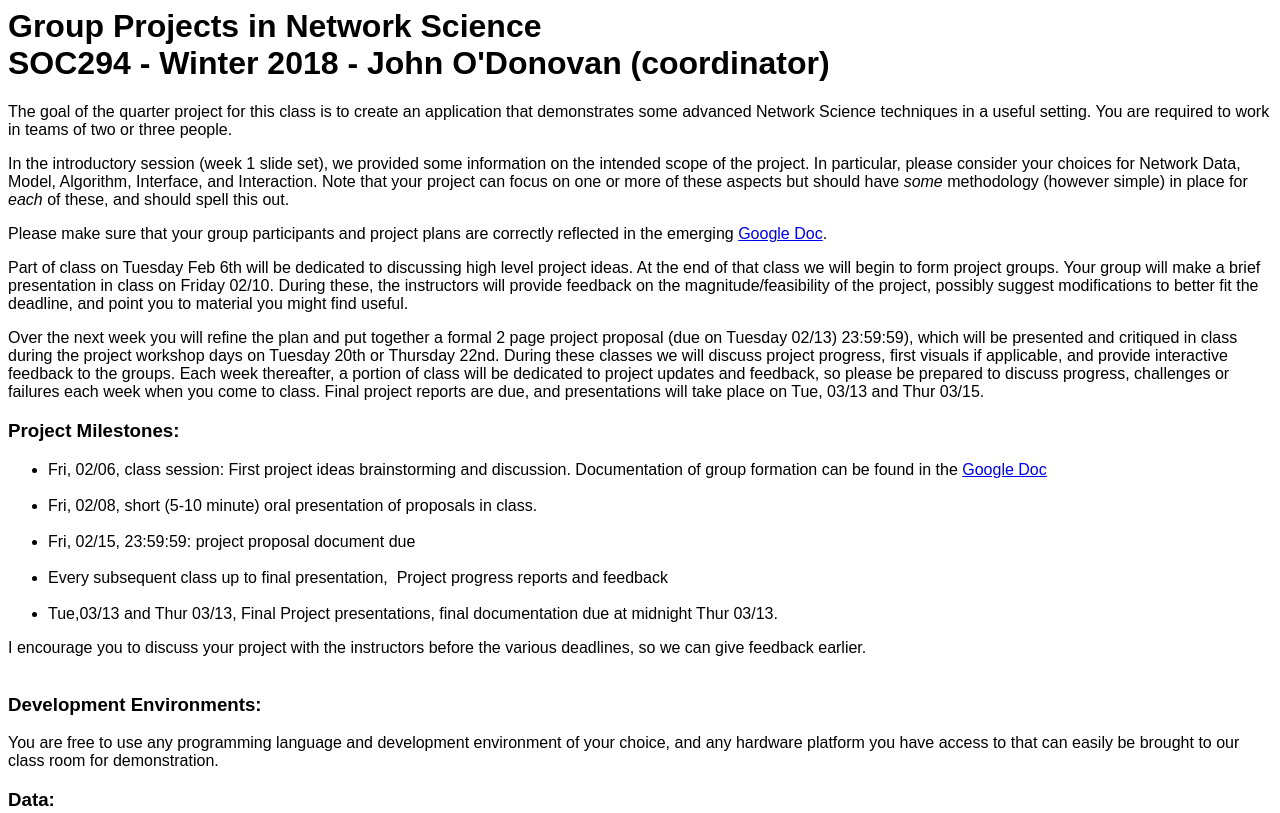
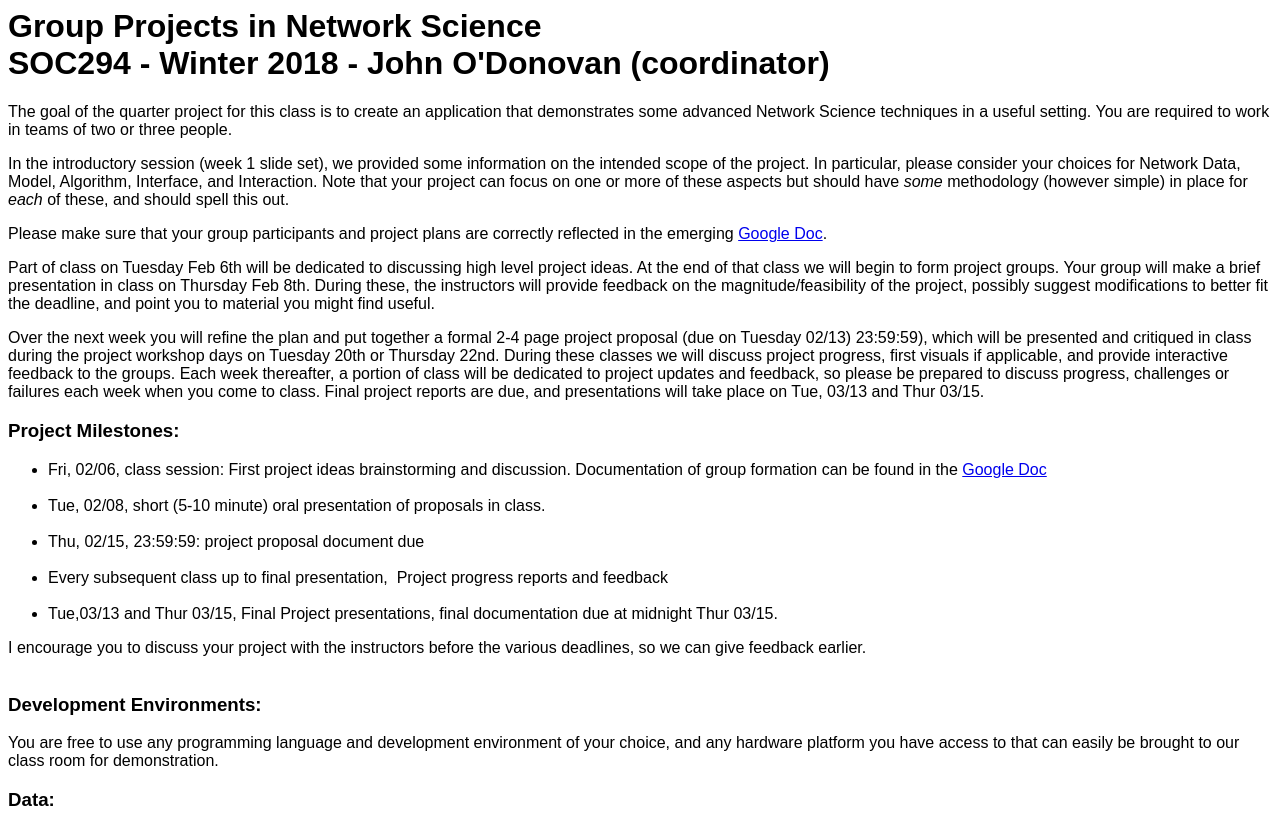
Before and after one commit to johnodonovan/personal-webpage, a plain HTML site: page classes/ns202/SOC294-2018-projects.html in a window 1280 px wide. Shown: the top 813 px of the page. Drawn offline with Linux system fonts and the light colour scheme.

Commit message:
date fix

```diff
--- a/classes/ns202/SOC294-2018-projects.html
+++ b/classes/ns202/SOC294-2018-projects.html
@@ -27,13 +27,13 @@ Google Doc</a>.</font></p>
 
 <p><font face="Arial"> Part of class on Tuesday Feb 6th will be dedicated to discussing high level project ideas.  At the end of that class
 we will begin to form project groups. Your group will make a brief
-presentation in class on Friday 02/10.  During these, the instructors will provide
+presentation in class on Thursday Feb 8th.  During these, the instructors will provide
 feedback on the magnitude/feasibility of the
 project, possibly suggest modifications to better fit the deadline, and point
 you to material you might find useful. </font>
 </p>
 <p><font face="Arial">Over the next week you will refine the plan
-and put together a formal 2 page project proposal (due on Tuesday 02/13)
+and put together a formal 2-4 page project proposal (due on Tuesday 02/13)
 23:59:59), which will be presented and critiqued in class during the project workshop days on Tuesday 20th or Thursday 22nd. During these classes we will discuss project progress, first visuals if applicable, and provide
 interactive feedback to the groups.  Each week thereafter, a portion of class will be dedicated to project updates and feedback, so please be prepared to discuss progress, challenges or failures each week when you come to class. Final project reports are due, and presentations will take place on
 Tue, 03/13 and Thur 03/15.&nbsp;&nbsp; </font>
@@ -46,15 +46,15 @@ Tue, 03/13 and Thur 03/15.&nbsp;&nbsp; </font>
 	<a href="https://docs.google.com/document/d/1bne2zbltYJd0J0N94-T57CG42I_ZaxINPQoeqs2amQ8/">
 	Google Doc</a><br>
 &nbsp;</font></li>
-<li><font face="Arial">Fri, 02/08, short (5-10 minute) oral presentation of proposals in class.<br>
+<li><font face="Arial">Tue, 02/08, short (5-10 minute) oral presentation of proposals in class.<br>
 &nbsp;</font></li>
-	<li><font face="Arial">Fri, 02/15, 23:59:59: project proposal document due<br>
+	<li><font face="Arial">Thu, 02/15, 23:59:59: project proposal document due<br>
 &nbsp;</font></li>
 	<li><font face="Arial">Every subsequent class up to final presentation,&nbsp; Project progress reports and
 	feedback<br>
 &nbsp;</font></li>
-	<li><font face="Arial">Tue,03/13 and Thur 03/13, Final Project presentations,
-	final documentation due at midnight Thur 03/13.</font></li>
+	<li><font face="Arial">Tue,03/13 and Thur 03/15, Final Project presentations,
+	final documentation due at midnight Thur 03/15.</font></li>
 </ul>
 <p><font face="Arial">I encourage you to discuss your project with the instructors before the
 various deadlines, so we can give feedback earlier. <b><br>
@@ -99,7 +99,7 @@ operation in as good a light as possible. </font></p>
 <p><font face="Arial">Each group will also have to submit a write-up of the
 project, as a web page (of your choice). Please submit the write-up's URL on
 GauchoSpace by the submission
-deadline: Friday, March 24 (11:59:59pm). Please make sure the names of each
+deadline: Thursday, March 15th (11:59:59pm). Please make sure the names of each
 member of the group is on the write-up. The documentation should
 include a brief overview of the purpose and goals of the project, followed by a
 more technical description of the mechanisms and techniques
```
